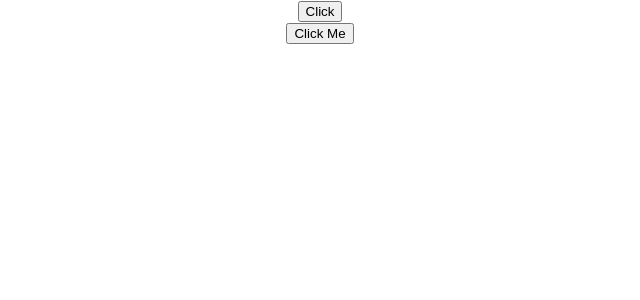
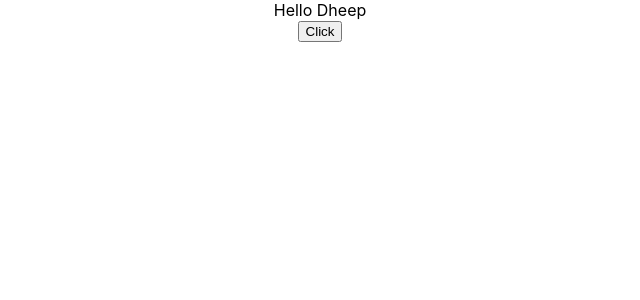
Before and after one commit to Dheepthi-Reddy/React, a React (Create React App) app in the folder hello-world/: page / in a window 1280 px wide. Shown: the top 300 px of the page, without its empty margins (320-960 px from the left). Built offline with nearby package versions, Linux system fonts and the light colour scheme.

Commit message:
Binding event handlers

```diff
--- a/hello-world/src/App.js
+++ b/hello-world/src/App.js
@@ -8,14 +8,17 @@
 import Counter from './components/Counter';
 import FunctionClick from './components/FunctionClick';
 import ClassClick from './components/ClassClick';
+import EventBind from './components/EventBind';
 
 function App() {
   return (
     <div className="App">
 
-      <FunctionClick/>
+      <EventBind/>
 
-      <ClassClick/>
+      {/* <FunctionClick/> */}
+
+      {/* <ClassClick/> */}
 
       {/* <Counter/> */}
 
--- a/hello-world/src/components/ClassClick.js
+++ b/hello-world/src/components/ClassClick.js
@@ -6,6 +6,7 @@
 
     clickHnadler(){
 
+        // this function is to handle the click function
         console.log("Clicked the Button")
 
     }
@@ -14,7 +15,7 @@
     return (
       <div>
 
-        {/* In class component methods are handled "using" this keyword */}
+        {/* In class component methods are handled using "this" keyword */}
         <button onClick={this.clickHnadler}> Click Me </button>
       </div>
     )
--- /dev/null
+++ b/hello-world/src/components/EventBind.js
@@ -0,0 +1,63 @@
+import React, { Component } from 'react'
+
+// :snippet - shortcuts:
+// rce - ReactClassExportComponent : create a skeleton class component
+// rconst - ClassConstructor : constructor of the class component
+
+
+class EventBind extends Component {
+
+    constructor(props) {
+      super(props)
+
+      this.state = {
+         message: 'Hello Dheep'
+      }
+
+      {/* Method-3: Binding in the constructor */}
+    //   this.clickHandler = this.clickHandler.bind(this)
+
+    }
+
+    // Use this for Methods-1,2,3 of binding
+    // clickHandler(){
+
+    //     this.setState ({
+    //         message: 'Good Morning!'
+    //     })
+    //     console.log(this)
+
+    // }
+
+    /* Method-4: Arrow function as a class property */
+    clickHandler = () => {
+
+        this.setState({
+
+            message: "Good Morning!"
+
+        })
+
+    }
+
+
+  render() {
+    return (
+      <div>
+
+        <div> {this.state.message} </div>
+
+        {/* Method-1: Binding in render method */}
+        {/* <button onClick={this.clickHandler.bind(this)}> Click </button> */}
+
+        {/* Method-2: Using arrow functions in render method */}
+        {/* <button onClick={() => this.clickHandler()}> Click </button> */}
+
+        <button onClick={this.clickHandler}> Click </button>
+
+      </div>
+    )
+  }
+}
+
+export default EventBind
```
